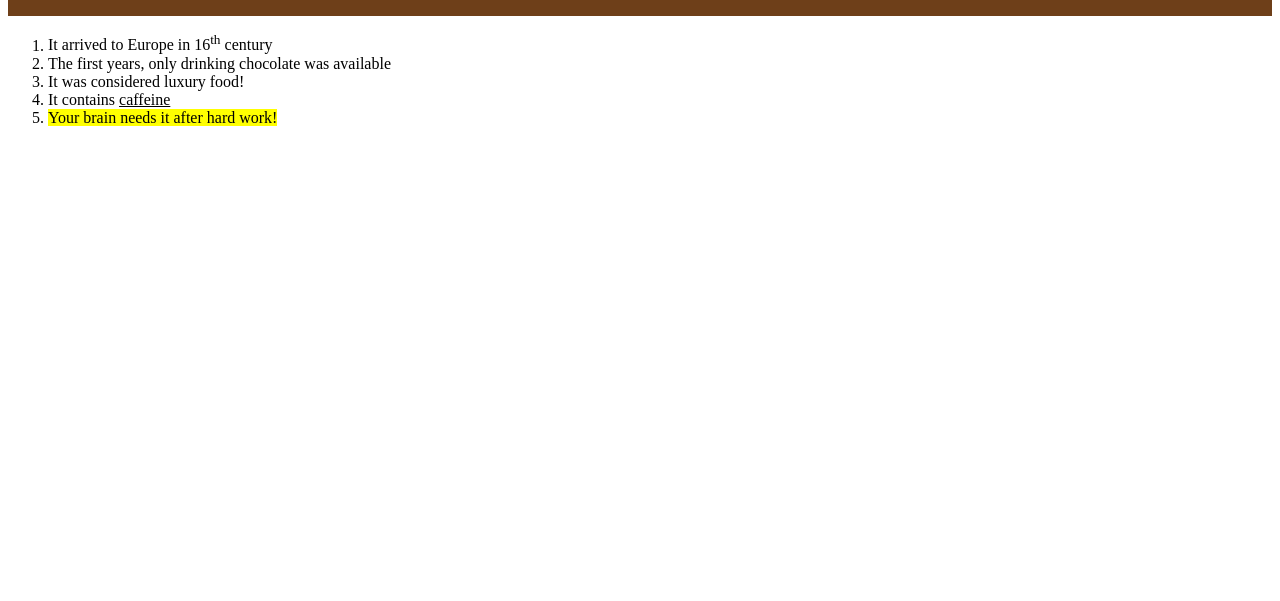
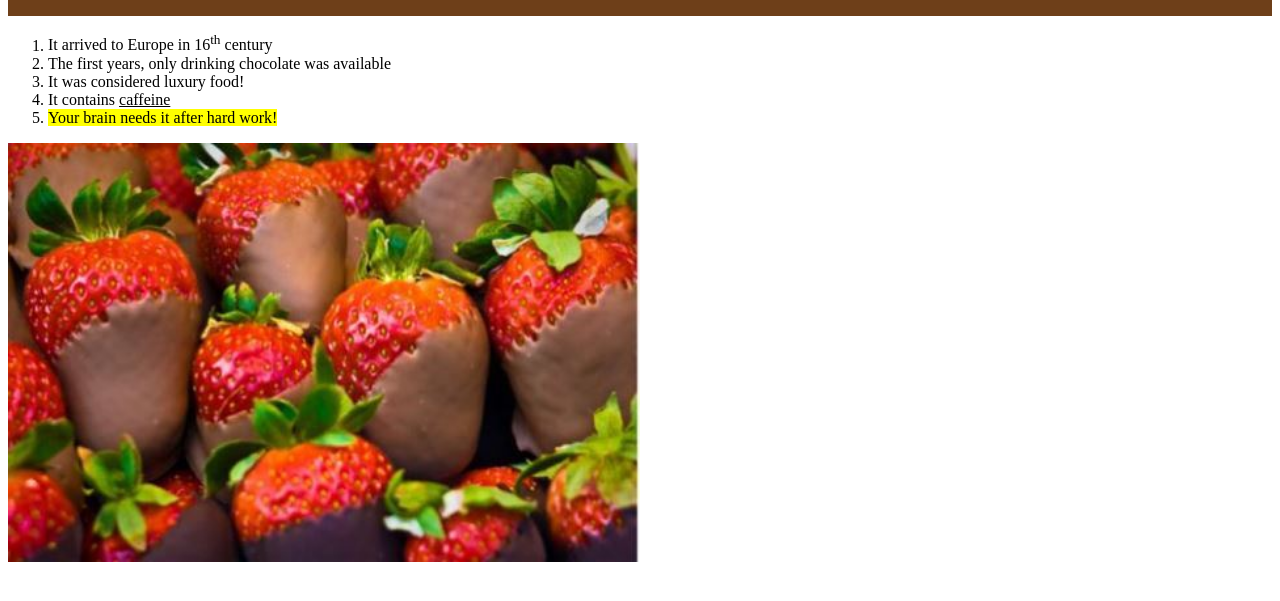
Before and after one commit to bashri1995/MubasharWEB2GitTest, a plain HTML site: page index.html in a window 1280 px wide. Shown: the part 165-766 px from the top of the page. Drawn offline with Linux system fonts and the light colour scheme.

Commit message:
Introduction to WEB tools Assignment 1

```diff
--- a/index.html
+++ b/index.html
@@ -1,26 +1,33 @@
 <!DOCTYPE html>
 <html lang="en">
+
 <head>
     <meta charset="UTF-8">
     <meta name="viewport" content="width=device-width, initial-scale=1.0">
     <meta http-equiv="X-UA-Compatible" content="ie=edge">
-    <link rel = "stylesheet" type = "text/css" href ="css/mystyles.css">
+    <link rel="stylesheet" type="text/css" href="css/mystyles.css">
     <title>Choco Home</title>
 </head>
+
 <body>
     <div class="jumbotron">
-            <h1>A site about chocolate</h1>
-            <h3>We will see some of the world's chocolates!</h3>
+        <h1>A site about chocolate</h1>
+        <h3>We will see some of the world's chocolates!</h3>
     </div>
-    <p>
+
         <ol>
             <li>It arrived to Europe in 16<sup>th</sup> century</li>
             <li>The first years, only drinking chocolate was available</li>
             <li>It was considered luxury food!</li>
             <li>It contains <u>caffeine</u></li>
             <li><mark>Your brain needs it after hard work!</mark></li>
+        </ol>
 
-        </ol>
-    </p>
+        <a href="https://en.wikipedia.org/wiki/Chocolate" target="_blank">
+            <img src="images/chocolatethings.jpg" alt="Its an image about strawbery chocolate "
+                title="Getdeals.gr strawbery" width="50%">
+        </a>
+
 </body>
+
 </html>
```
